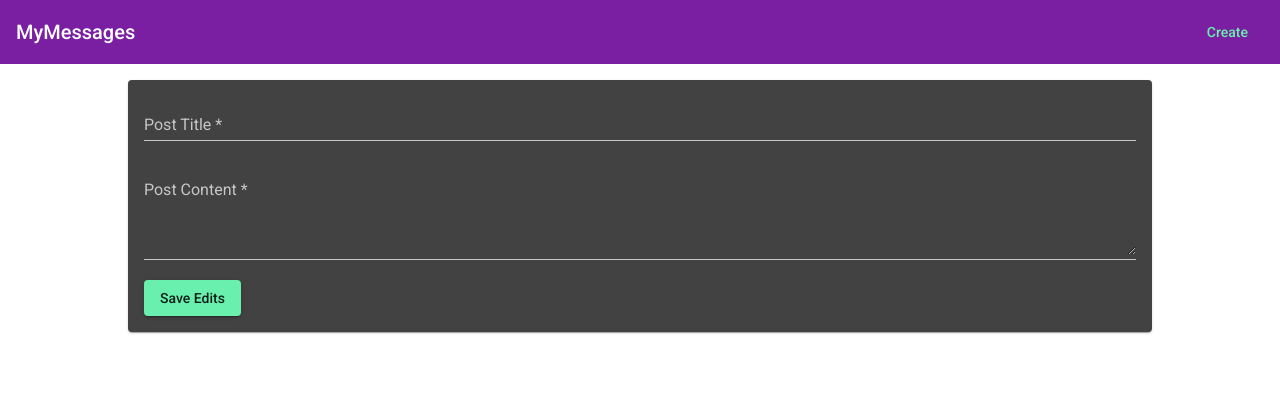
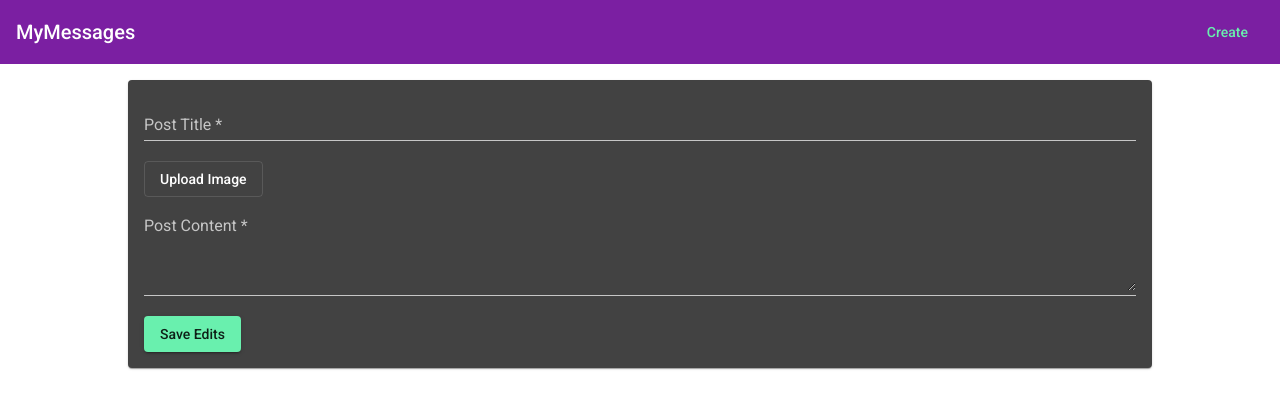
Before and after one commit to braxley/udemy-mean-course, an Angular app: page /create/1 in a window 1280 px wide. Shown: the top 408 px of the page. Built offline with nearby package versions, Linux system fonts and the light colour scheme; no server answers.

Commit message:
73 added upload button

```diff
--- a/src/app/posts/post-create/post-create.component.css
+++ b/src/app/posts/post-create/post-create.component.css
@@ -6,3 +6,8 @@ textarea {
 mat-spinner {
   margin: auto;
 }
+
+input[type="file"] {
+  /* visibility: hidden; */
+  display: none;
+}
--- a/src/app/posts/post-create/post-create.component.html
+++ b/src/app/posts/post-create/post-create.component.html
@@ -14,6 +14,10 @@
       />
       <mat-error *ngIf="title.invalid">Please enter a post title.</mat-error>
     </mat-form-field>
+    <button mat-stroked-button type="button" (click)="imageUpload.click()">
+      Upload Image
+    </button>
+    <input type="file" #imageUpload />
     <mat-form-field>
       <textarea
         matInput
```
